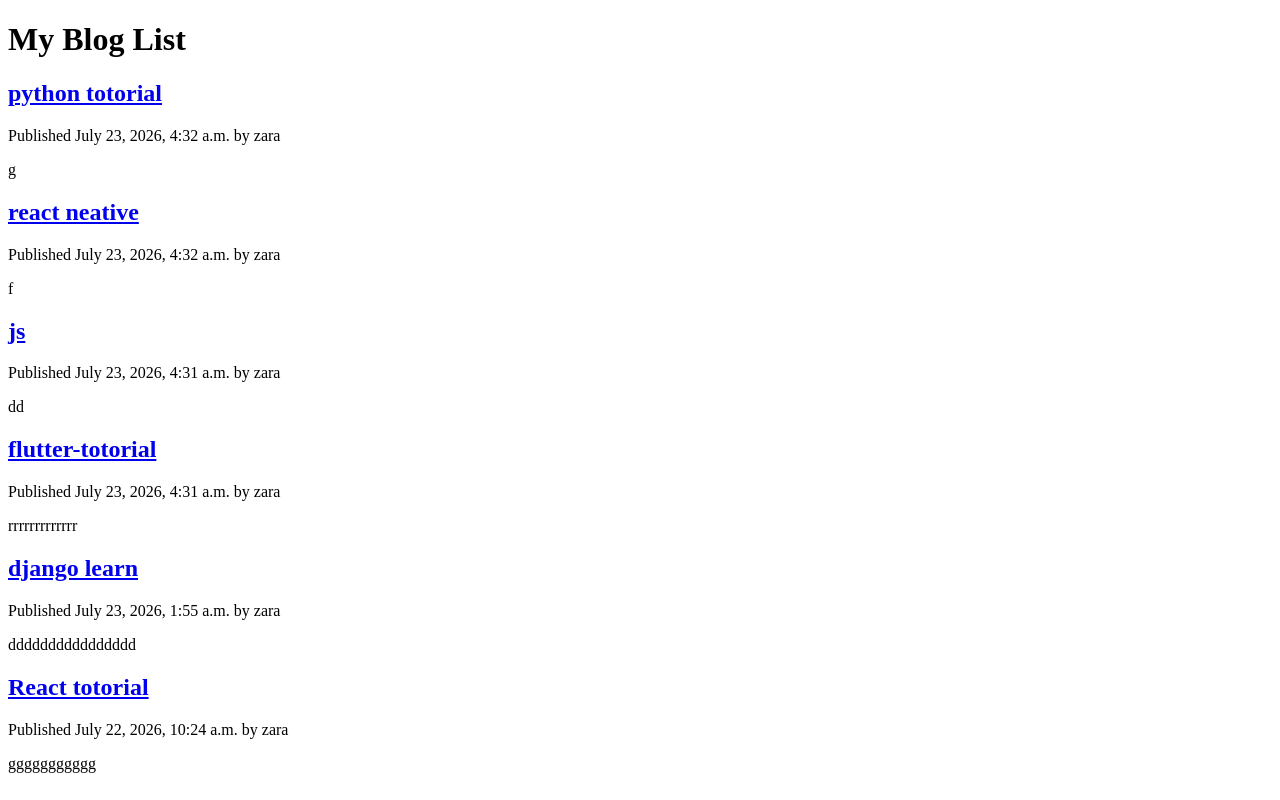
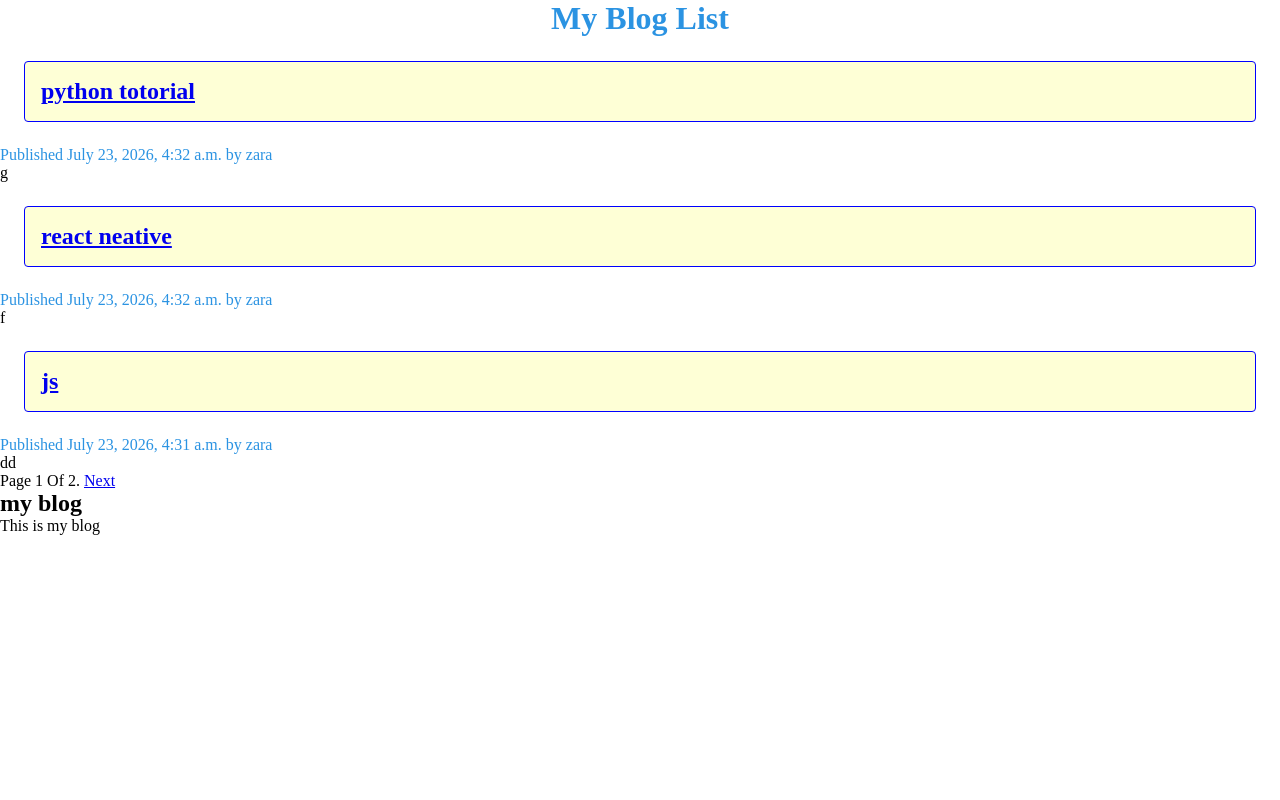
Before and after one commit to zarrush/django-blog, a Django app: page /blog/ in a window 1280 px wide. Run offline with Django 5.2, Linux system fonts and the light colour scheme; data comes from the database, SQL or seed files in the repository; both versions use the stored data as it was after the commit.

Commit message:
feat(blog): implement paginated post list

```diff
--- a/blog/models.py
+++ b/blog/models.py
@@ -1,6 +1,7 @@
 from django.db import models
 from django.utils import timezone # استفاده از زمان فعلی پروژه با در نظر گرفتن مکان فعلی
 from django.contrib.auth.models import User # استفاده از مدل پیشفرض جنگو برای ارتباط کاربر و پست
+from django.urls import reverse
 
 class PublishedManager(models.Manager):
     def get_queryset(self):
@@ -15,7 +16,7 @@ class Post(models.Model): # تعریف مدل مربوط به پست های وب
         PUBLISHED = 'PB', 'Published'
 
     title = models.CharField(max_length = 250) # عنوان اصلی پست
-    slug = models.SlugField(max_length = 250) # شناسه مناسب برای استفاده در آدرس صفحات
+    slug = models.SlugField(max_length = 250,unique_for_date='publish') # شناسه مناسب برای استفاده در آدرس صفحات
 
     body = models.TextField() # محتوای اصلی پست
     # زمان و تاریخ انتشار پست
@@ -42,3 +43,9 @@ class Post(models.Model): # تعریف مدل مربوط به پست های وب
     # مشخص میکند که هر پست با تایتل خودش نشان داده شود نه با شی object
     def __str__(self):
         return self.title # تایتل خودش
+    def get_absolute_url(self):
+        return reverse('blog:post_detail',
+                            args=[self.publish.year,
+                                    self.publish.month,
+                                    self.publish.day,
+                                    self.slug])
--- /dev/null
+++ b/blog/static/css/blog.css
@@ -0,0 +1,27 @@
+*{
+    padding: 0;
+    margin: 0;
+    box-sizing: border-box;
+}
+
+#main-title{
+    display: flex;
+    justify-content: center;
+    align-items: center;
+    color: #2b93e2;
+}
+.list-div{
+    margin: 1.5rem;
+    padding: 1rem;
+    background-color: #f6ff0029;
+    border: 0.5px blue solid;
+    border-radius: 4px;
+}
+.list-title{
+    list-style: none;
+    text-decoration: none;
+    color: #00cdcdcc;
+}
+.date{
+    color: #2b93e2;
+}
--- a/blog/templates/blog/base.html
+++ b/blog/templates/blog/base.html
@@ -1,13 +1,16 @@
-<!DOCTYPE html>
+{% load static %}
+<!doctype html>
 <html lang="en">
-<head>
-    <meta charset="UTF-8">
+  <head>
+    <meta charset="UTF-8" />
     <title>{% block title %}{% endblock %}</title>
-</head>
-<body>
-
-    {% block content %}
-    {% endblock %}
-
-</body>
+    <link href='{% static "css/blog.css" %}' rel="stylesheet" />
+  </head>
+  <body>
+    <div id="content">{% block content %} {% endblock %}</div>
+    <div id="sidebar">
+      <h2>my blog</h2>
+      <p>This is my blog</p>
+    </div>
+  </body>
 </html>
--- a/blog/templates/blog/post/list.html
+++ b/blog/templates/blog/post/list.html
@@ -1,17 +1,22 @@
-{% extends 'blog/base.html' %}
-{% block title %}My Blog{% endblock %}
+{% extends 'blog/base.html' %} {% block title %}My Blog{% endblock %} {% block
+content %}
+{% block content %}
+<h1 id="main-title">My Blog List</h1>
+{% for post in posts %} {# نمایش لیست پست های انتشار شده #}
+<div class="list-div">
+  <h2 class="list-title">
+    <a href="{{ post.get_absolute_url }}">
+      {# لینک به صفحه جزییات هر پست #} {{ post.title }}
+    </a>
+  </h2>
+</div>
 
-{% block content %}
-    <h1> My Blog List </h1>
-    {% for post in posts %}  {# نمایش لیست پست های انتشار شده #}
-            <h2>
-            <a href="{% url 'blog:post_detail' post.id %}"> {# لینک به صفحه جزییات هر پست #}
-                {{ post.title }}
-            </a>
-        </h2>
-        <p class="date"> {# نمایش تاریخ انتشار و نویسنده پست #}
-            Published {{post.publish}} by {{post.author}}
-        </p>
-        {{ post.body|truncatewords:30|linebreaks}} {# نمایش خلاصه‌ای از متن پست (۳۰ کلمه اول) #}
-    {% endfor %}  <!-- بستن حلقه -->
-{% endblock %}
+<p class="date">
+  {# نمایش تاریخ انتشار و نویسنده پست #} Published {{post.publish}} by
+  {{post.author}}
+</p>
+<div class="post-body">{{ post.body|truncatewords:30|linebreaks}}</div>
+{# نمایش خلاصه‌ای از متن پست (۳۰ کلمه اول) #} {% endfor %}
+<!-- بستن حلقه -->
+{% include "pagination.html" with page=page_obj %}
+{%  endblock %}
--- /dev/null
+++ b/blog/templates/pagination.html
@@ -0,0 +1,14 @@
+<div class="pagination">
+    <span class="step-links">
+        {% if posts.has_previous %}
+            <a href="?page={{ posts.previous_page_number }}">Previous</a>
+        {% endif %}
+        <span class="current">
+            Page {{ posts.number }} Of {{ posts.paginator.num_pages }}.
+        </span>
+        {% if posts.has_next %}
+            <a href="?page={{ posts.next_page_number }}">Next</a>
+        {% endif %}
+    </span>
+
+</div>
--- a/blog/urls.py
+++ b/blog/urls.py
@@ -5,5 +5,7 @@ app_name = 'blog'
 # مسیر های مربوط به اپلکیشن وبلاگ
 urlpatterns = [
     path('', post_list, name='post_list'),  # صفحه اصلی وبلاگ(نمایش لیست پست ها)
-    path('<int:id>/', post_detail, name='post_detail') #  صفحه جزییات هر پست بر اساس شناسه(id)
+    path('<int:year>/<int:month>/<int:day>/<slug:post>/',
+            post_detail,
+            name='post_detail')
 ]
--- a/blog/views.py
+++ b/blog/views.py
@@ -1,16 +1,27 @@
 from django.shortcuts import render,get_object_or_404
 from .models import Post
+from django.core.paginator import Paginator, EmptyPage, PageNotAnInteger
 # نمایش لیست تمام پست‌های منتشرشده
 def post_list(request):
-    posts = Post.published.all() # دریافت فقط پست‌هایی که وضعیت آن‌ها Published است
+    post_list = Post.published.all() # دریافت فقط پست‌هایی که وضعیت آن‌ها Published است
+    paginator = Paginator(post_list, 3)
+    page_number = request.GET.get('page', 1)
+
+    posts = paginator.page(page_number)
+
     return render(request, # ارسال لیست پست‌ها به قالب برای نمایش
                     'blog/post/list.html',
                     {'posts': posts})
 # نمایش جزئیات یک پست بر اساس شناسه (id)
-def post_detail(request, id):
-    post = get_object_or_404(Post, # دریافت پست موردنظر؛ در صورت پیدا نشدن، خطای 404 نمایش داده می‌شود
-                            id = id,
-                            status = Post.Status.PUBLISHED)
+def post_detail(request, year, month, day, post):
+    post = get_object_or_404(
+                                Post, # دریافت پست موردنظر؛ در صورت پیدا نشدن، خطای 404 نمایش داده می‌شود
+                                status= Post.Status.PUBLISHED,
+                                slug= post,
+                                publish__year= year,
+                                publish__month= month,
+                                publish__day= day
+                            )
     return render(request, # ارسال اطلاعات پست به قالب جزئیات
                     'blog/post/detail.html',
                     {'post': post})
```
Also changed, not shown: blog/migrations/0001_initial.py, db.sqlite3.
